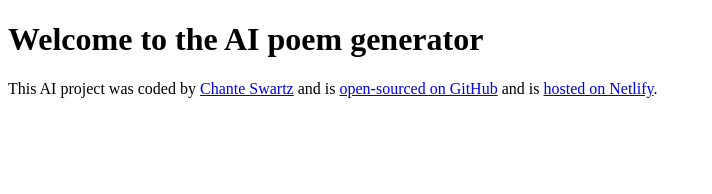
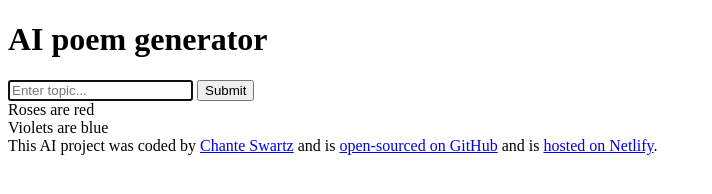
Before and after one commit to Chante25/poem-generator, a plain HTML site: page index.html in a window 1280 px wide. Shown: the whole page, without its empty margins (0-712 px from the left). Drawn offline with Linux system fonts and the light colour scheme.

Commit message:
Added the HTML structure

```diff
--- a/index.html
+++ b/index.html
@@ -7,13 +7,30 @@
     <title>AI Poem Generator</title>
   </head>
   <body>
-    <h1>Welcome to the AI poem generator</h1>
-  </body>
-  <script src="src/index.js"></script>
+    <header><h1>AI poem generator</h1></header>
+
+    <main>
+      <form>
+        <input
+          type="text"
+          placeholder="Enter topic..."
+          autofocus
+          required
+          autocomplete="off"
+        />
+        <input type="submit" />
+      </form>
+      <div>
+        Roses are red
+        <br />
+        Violets are blue
+      </div>
+    </main>
+
     <footer>
       This AI project was coded by
-    <a href="https://github.com/Chante25" target="_blank">Chante Swartz</a> and
-    is
+      <a href="https://github.com/Chante25" target="_blank">Chante Swartz</a>
+      and is
       <a href="https://github.com/Chante25/poem-generator" target="_blank"
         >open-sourced on GitHub</a
       >
@@ -22,4 +39,6 @@
         >hosted on Netlify</a
       >.
     </footer>
+    <script src="src/index.js"></script>
+  </body>
 </html>
```
Lines whose indentation alone changed are shown as unchanged.
